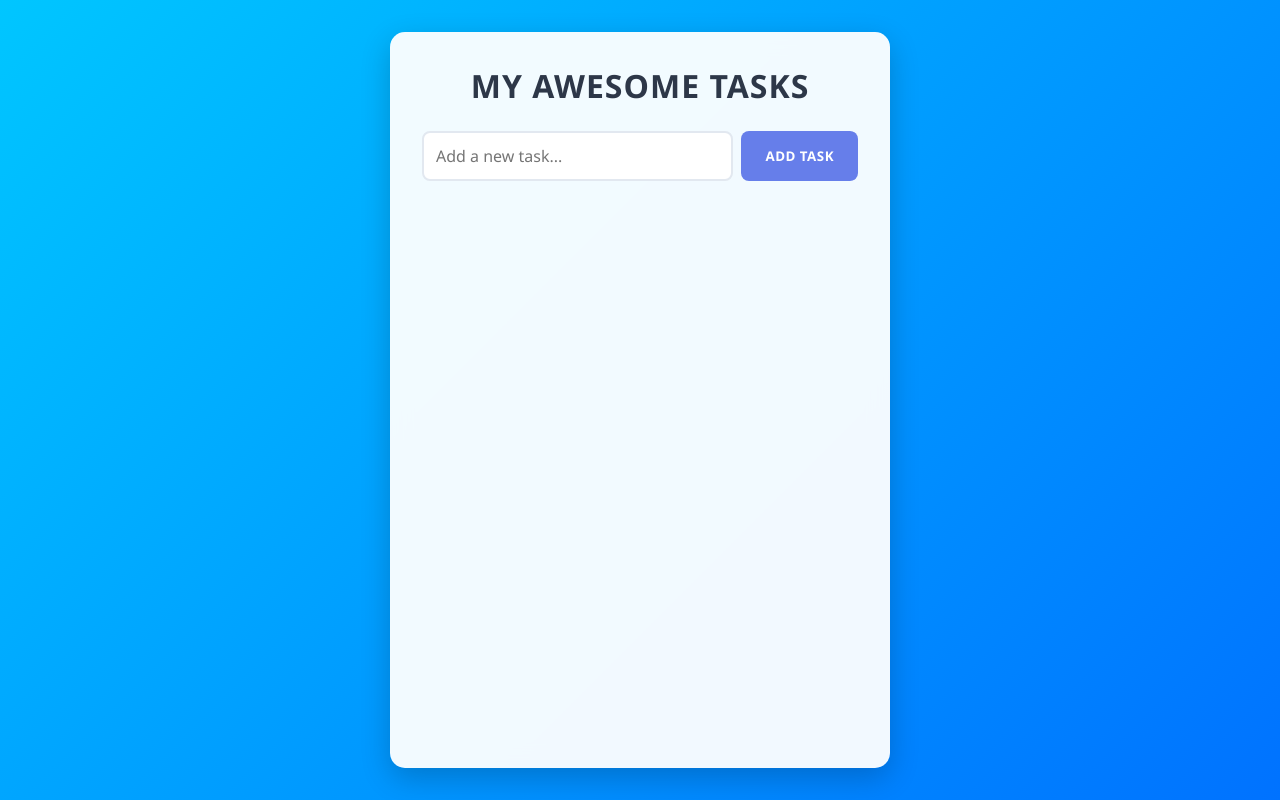
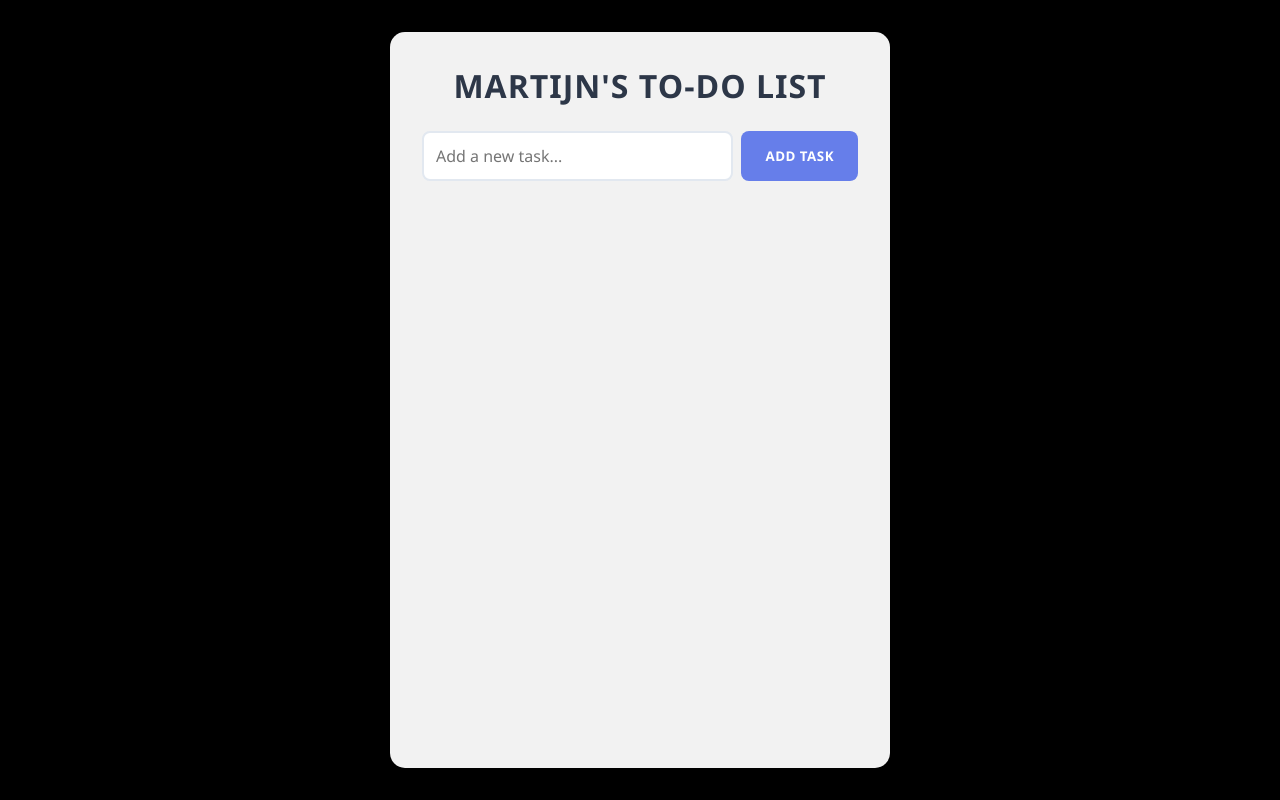
Before and after one commit to Martijn-Lancee/todolist, a plain HTML site: page index.html in a window 1280 px wide. Drawn offline with Linux system fonts and the light colour scheme.

Commit message:
Update app name to Martijn's To-do List and change background to black

```diff
--- a/index.html
+++ b/index.html
@@ -3,12 +3,12 @@
 <head>
     <meta charset="UTF-8">
     <meta name="viewport" content="width=device-width, initial-scale=1.0">
-    <title>My Awesome Tasks</title>
+    <title>Martijn's To-do List</title>
     <link rel="stylesheet" href="styles.css">
 </head>
 <body>
     <div class="container">
-        <h1>My Awesome Tasks</h1>
+        <h1>Martijn's To-do List</h1>
         <div class="input-container">
             <input type="text" id="taskInput" placeholder="Add a new task...">
             <button onclick="addTask()">Add Task</button>
--- a/styles.css
+++ b/styles.css
@@ -6,7 +6,7 @@
 }
 
 body {
-    background: linear-gradient(135deg, #00c6ff 0%, #0072ff 100%);
+    background: #000000;
     min-height: 100vh;
     display: flex;
     justify-content: center;
```
